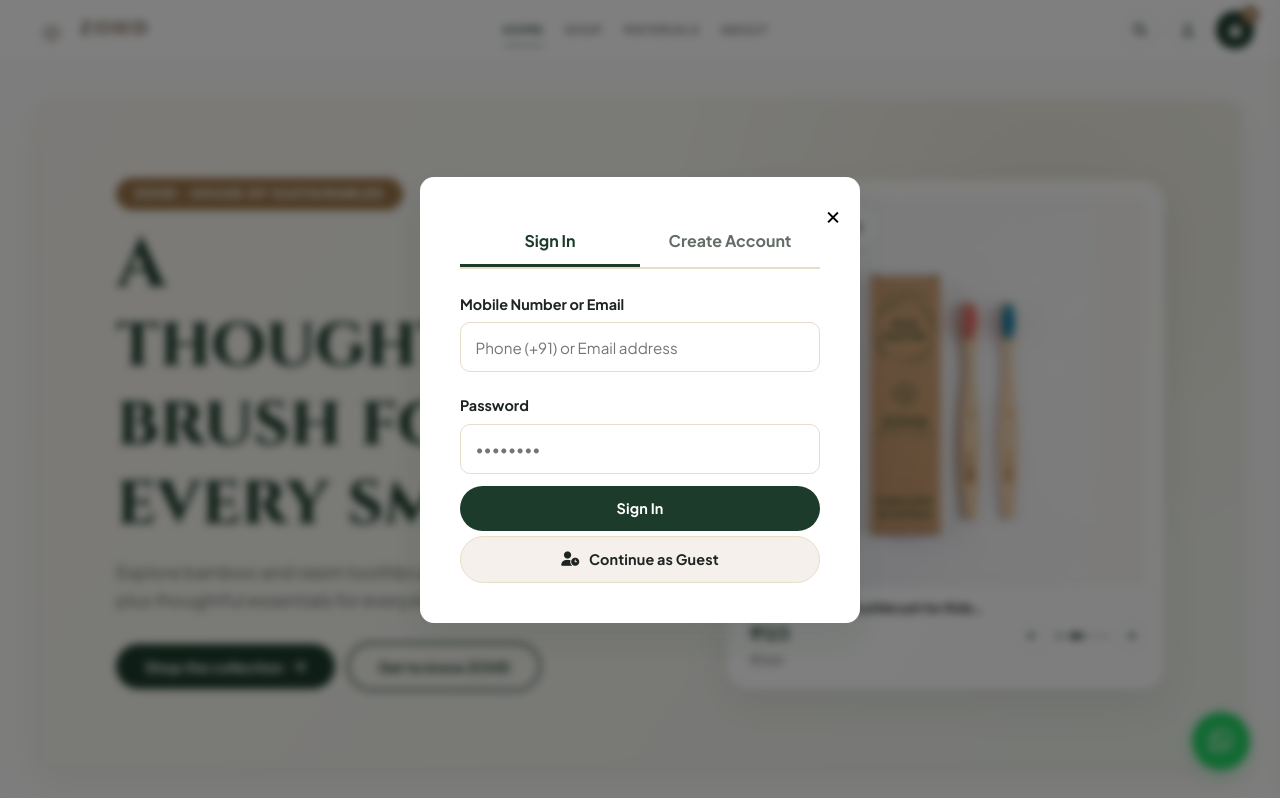
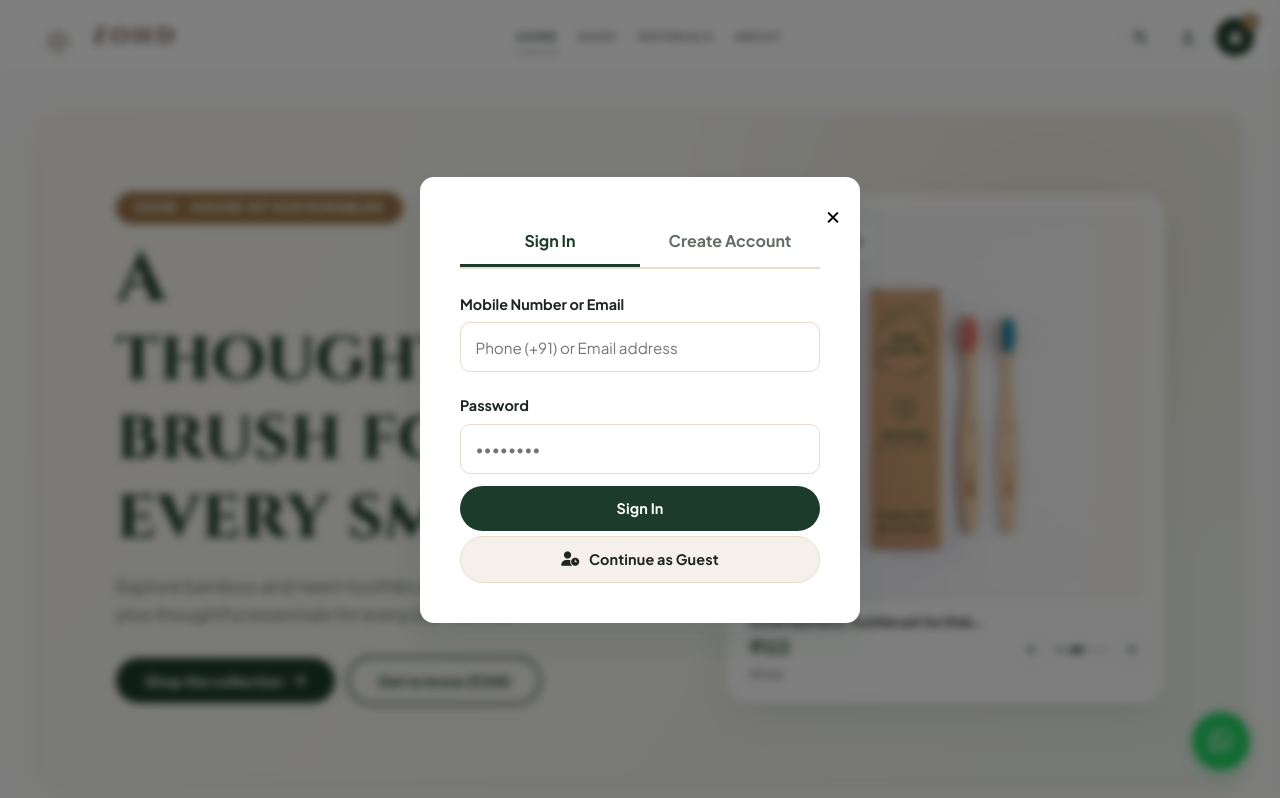
Before and after one commit to Adnan786-beep/ZOHD1, a website: page public/index.html in a window 1280 px wide. Shown: the top 798 px of the page. Drawn offline with Linux system fonts and the light colour scheme; no server answers; some icons are missing.

```diff
--- a/public/css/index.css
+++ b/public/css/index.css
@@ -81,6 +81,7 @@
       justify-content: space-between;
       align-items: center;
       gap: 1rem;
+      min-height: 52px;
     }
 
     .brand-logo {
@@ -95,7 +96,7 @@
 
     .brand-logo-image {
       display: block;
-      width: clamp(42px, 4vw, 54px);
+      width: clamp(52px, 5vw, 70px);
       height: auto;
       filter: drop-shadow(0 4px 10px rgba(28, 59, 43, 0.08));
     }
@@ -103,7 +104,7 @@
     .brand-logo-text {
       color: #49321f;
       font-family: 'Cinzel', serif;
-      font-size: clamp(1rem, 1.4vw, 1.35rem);
+      font-size: clamp(1.1rem, 1.7vw, 1.6rem);
       font-weight: 700;
       letter-spacing: 0.18em;
       line-height: 1;
```
